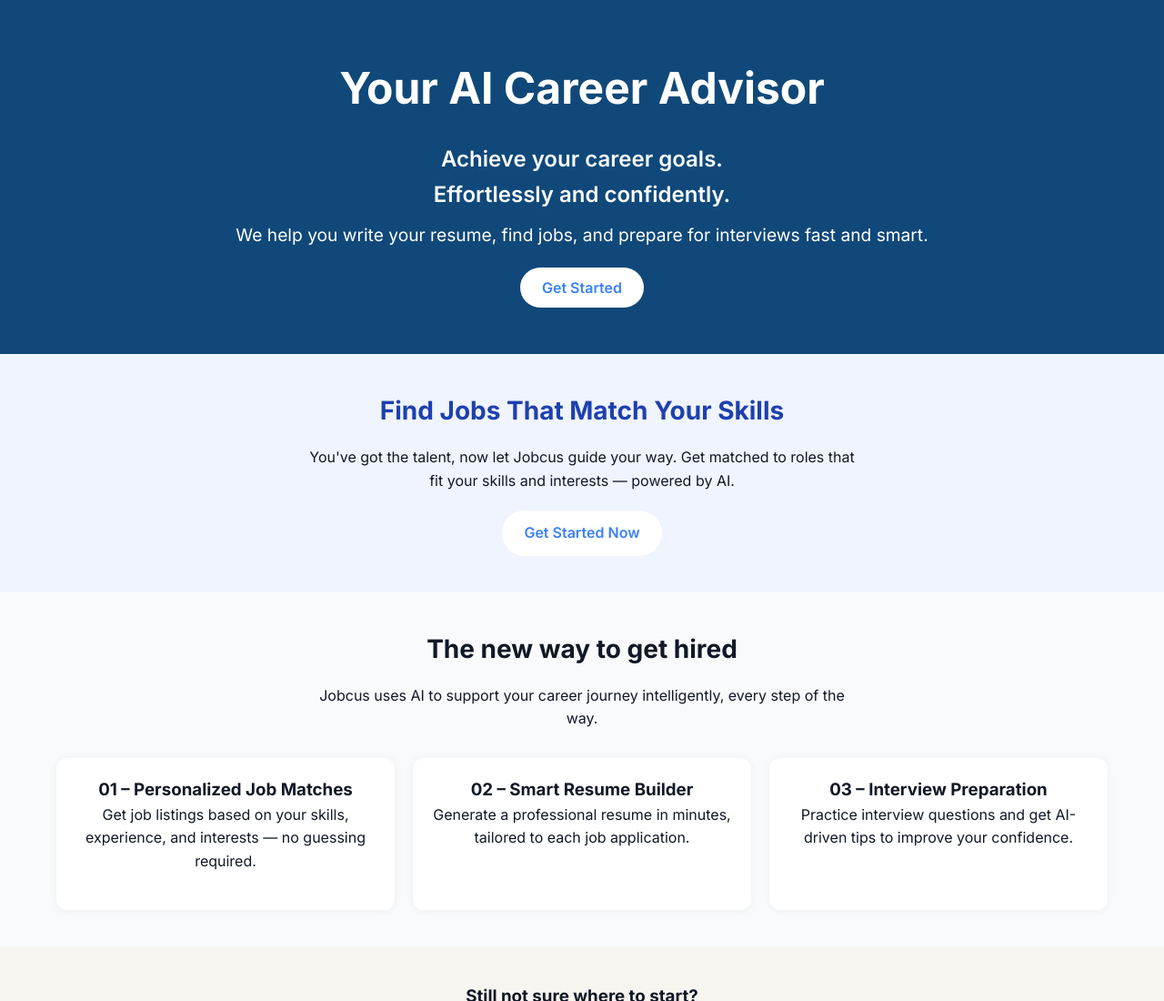
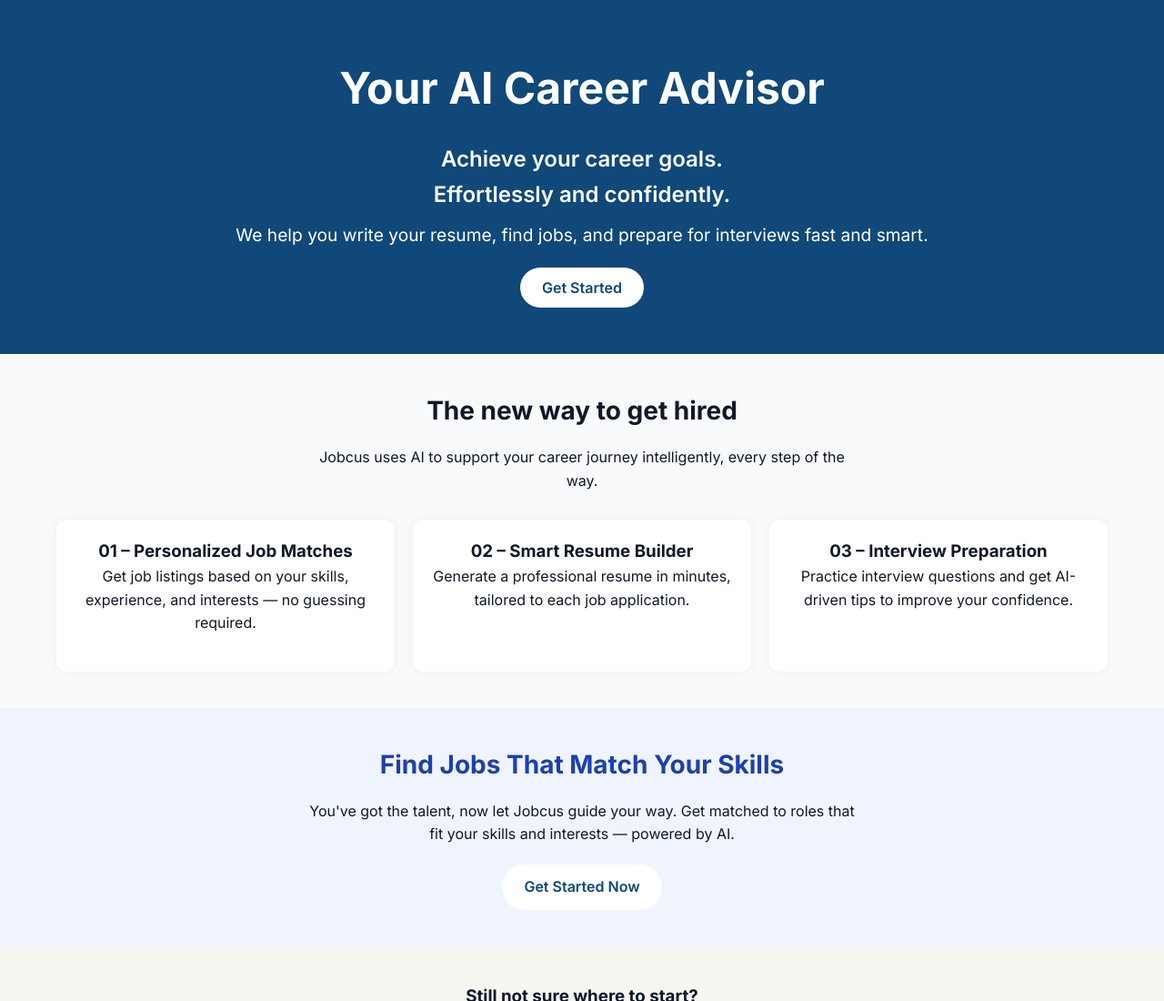
Before and after one commit to CareerAdvisor/Jobcus, a Flask app: page / in a window 1280 px wide. Shown: the part 93-1193 px from the top of the page at 91% size. Run offline with Flask 3, Linux system fonts and the light colour scheme.

Commit message:
Update index.html

```diff
--- a/templates/index.html
+++ b/templates/index.html
@@ -59,7 +59,7 @@
 
     .btn-primary {
       background-color: white;
-      color: #3b82f6;
+      color: #104879;
       padding: 12px 24px;
       border-radius: 9999px;
       font-weight: 600;
@@ -141,18 +141,9 @@
   </p>
   <p>We help you write your resume, find jobs, and prepare for interviews fast and smart.</p>
   <a href="/chat" class="btn-primary">Get Started</a>
-
 </section>
 
-  <section class="section" style="background-color: #f0f4ff;">
-  <h2 style="color: #1e40af;">Find Jobs That Match Your Skills</h2>
-  <p style="max-width: 600px; margin: auto;">
-    You've got the talent, now let Jobcus guide your way. Get matched to roles that fit your skills and interests — powered by AI.
-  </p>
-  <a href="/chat" class="btn-primary" style="margin-top: 20px; display: inline-block;">Get Started Now</a>
-</section>
-
-  <section class="section">
+    <section class="section">
     <h2>The new way to get hired</h2>
     <p>Jobcus uses AI to support your career journey intelligently, every step of the way.</p>
     <div class="features">
@@ -170,6 +161,14 @@
       </div>
     </div>
   </section>
+
+  <section class="section" style="background-color: #f0f4ff;">
+  <h2 style="color: #1e40af;">Find Jobs That Match Your Skills</h2>
+  <p style="max-width: 600px; margin: auto;">
+    You've got the talent, now let Jobcus guide your way. Get matched to roles that fit your skills and interests — powered by AI.
+  </p>
+  <a href="/chat" class="btn-primary" style="margin-top: 20px; display: inline-block;">Get Started Now</a>
+</section>
 
   <section style="text-align: center; padding: 40px 20px; background-color: #f6f5f0;">
   <h3 style="margin-bottom: 10px;">Still not sure where to start?</h3>
```
